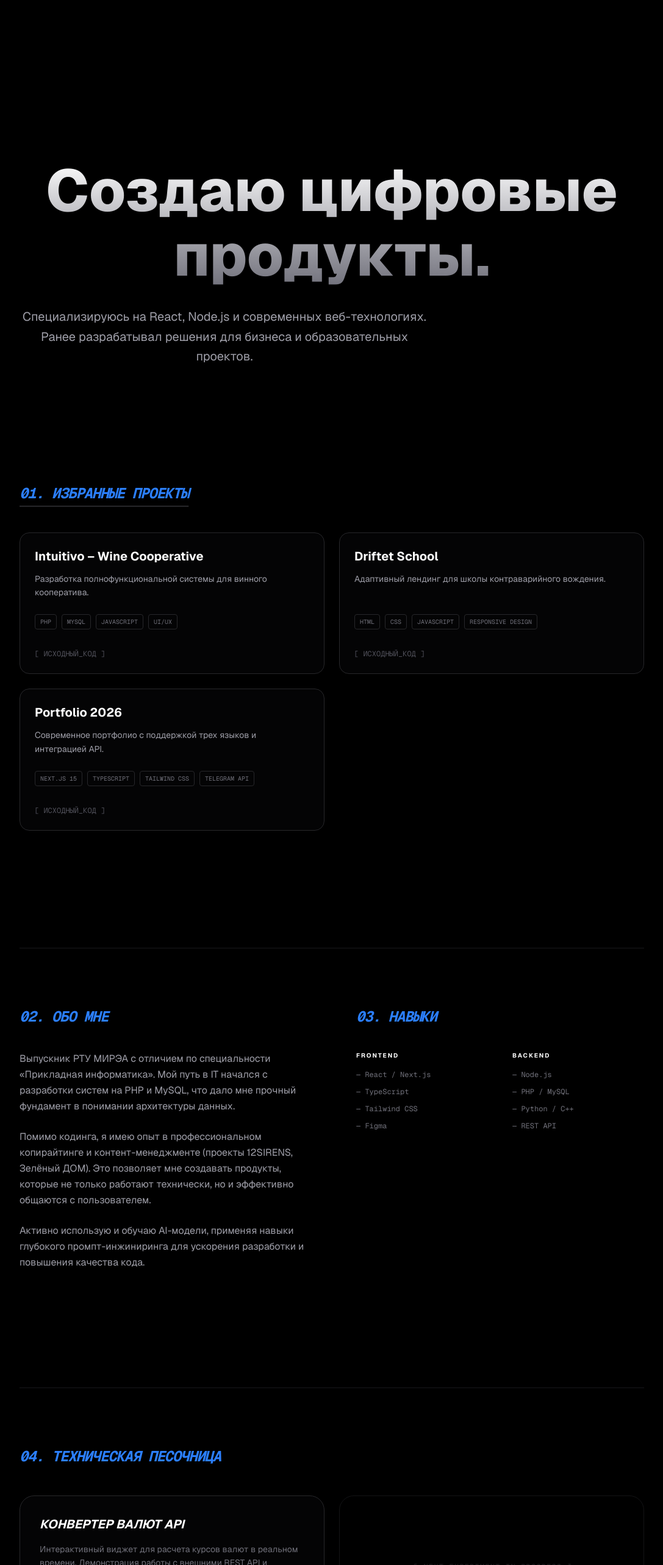
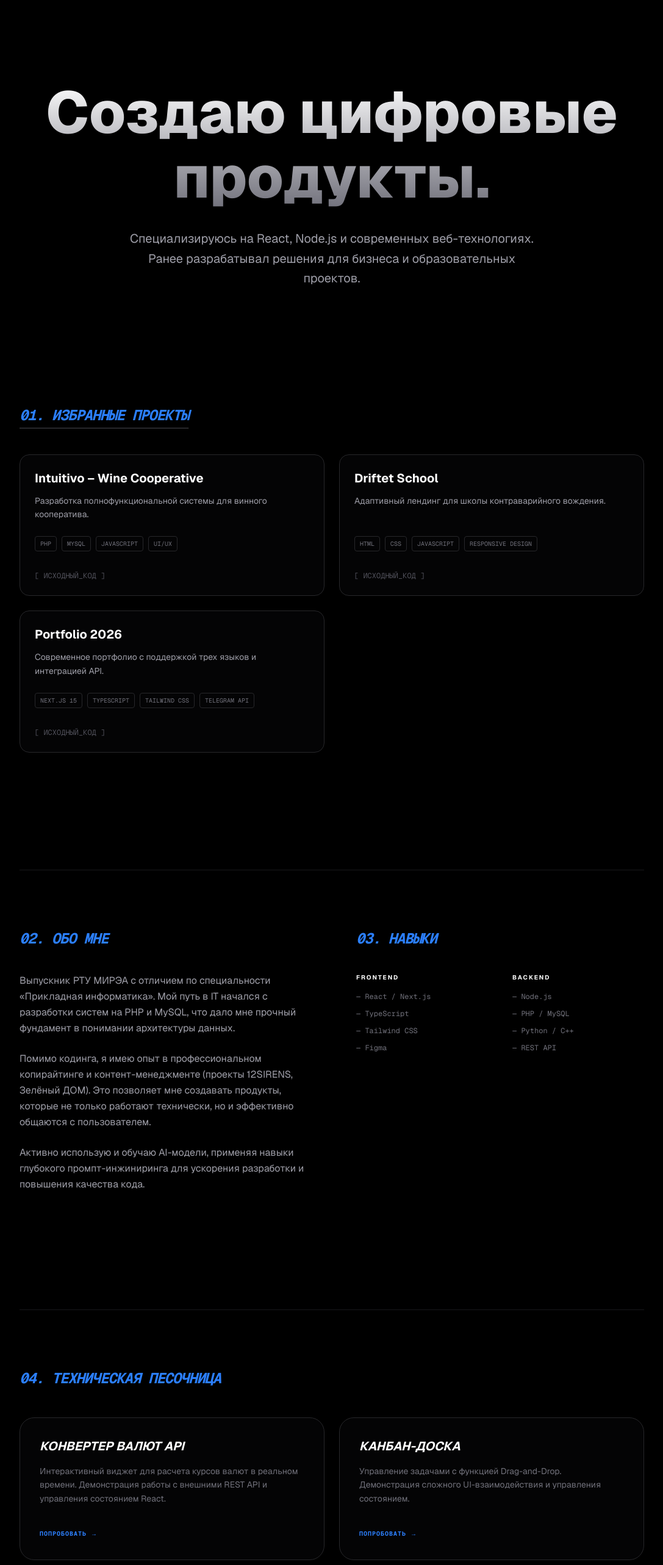
Before and after one commit to iliaarkov/portfolio-2026, a Next.js app: page / in a window 1280 px wide. Shown: the part 160-2726 px from the top of the page at 61% size, without its empty margins (96-1183 px from the left). Built offline with nearby package versions, Linux system fonts and the light colour scheme.

Commit message:
add block for Task on main page and fix tasks/page.tsx

```diff
--- a/src/app/page.tsx
+++ b/src/app/page.tsx
@@ -44,13 +44,13 @@ export default function Home() {
         </div>
 
         {/* Hero Section */}
-				<section className="w-full max-w-5xl mt-32 md:mt-48 text-center">
+				<section className="w-full max-w-5xl mt-32 md:mt-48">
 					<Reveal>
-						<div className="mt-32 text-center">
+						<div className="text-center flex flex-col items-center"> {/* Добавили центрирование контейнера */}
 							<h2 className="text-5xl md:text-8xl font-extrabold mb-8 bg-gradient-to-b from-white to-zinc-500 bg-clip-text text-transparent leading-[1.1]">
 								{t.heroTitle}
 							</h2>
-							<p className="text-center text-xl text-zinc-400 max-w-2xl leading-relaxed">
+							<p className="text-center text-xl text-zinc-400 max-w-2xl leading-relaxed mx-auto"> {/* Добавили mx-auto */}
 								{t.heroSub}
 							</p>
 						</div>
@@ -121,17 +121,30 @@ export default function Home() {
 					</Reveal>
 				</section>
 
-				{/* Playground */}
+				{/* PLAYGROUND */}
 				<section className="w-full max-w-5xl mt-48 border-t border-zinc-900 pt-24 text-left">
 					<Reveal>
 						<h2 className="text-2xl font-bold mb-12 text-blue-500 font-mono italic uppercase tracking-tighter">
 							{t.playgroundTitle}
 						</h2>
 						<div className="grid grid-cols-1 md:grid-cols-2 gap-6">
+
+							{/* КАРТОЧКА 1: КОНВЕРТЕР */}
 							<Link href="/playground/currency">
-								<div className="group p-8 rounded-3xl border border-zinc-800 bg-zinc-900/20 hover:border-blue-500/50 transition-all cursor-pointer">
+								<div className="group p-8 rounded-3xl border border-zinc-800 bg-zinc-900/20 hover:border-blue-500/50 transition-all cursor-pointer h-full">
 									<h3 className="text-xl font-bold mb-4 text-white uppercase italic">{t.converterTitle}</h3>
 									<p className="text-zinc-500 text-sm mb-8 leading-relaxed">{t.converterSub}</p>
+									<span className="text-[10px] font-bold text-blue-500 group-hover:translate-x-2 transition-transform inline-block font-mono uppercase tracking-widest">
+										{t.tryTool}
+									</span>
+								</div>
+							</Link>
+
+							{/* КАРТОЧКА 2: КАНБАН (TASKS) */}
+							<Link href="/playground/tasks">
+								<div className="group p-8 rounded-3xl border border-zinc-800 bg-zinc-900/20 hover:border-blue-500/50 transition-all cursor-pointer h-full">
+									<h3 className="text-xl font-bold mb-4 text-white uppercase italic">{t.tasksTitle}</h3>
+									<p className="text-zinc-500 text-sm mb-8 leading-relaxed">{t.tasksSub}</p>
 									<span className="text-[10px] font-bold text-blue-500 group-hover:translate-x-2 transition-transform inline-block font-mono uppercase tracking-widest">
 										{t.tryTool}
 									</span>
@@ -140,6 +153,7 @@ export default function Home() {
 							<div className="p-8 rounded-3xl border border-zinc-800 bg-zinc-900/5 opacity-50 flex items-center justify-center italic text-zinc-700 text-xs font-mono uppercase tracking-widest">
 								[ Next_Experiment_In_Progress ]
 							</div>
+
 						</div>
 					</Reveal>
 				</section>
--- a/src/app/playground/tasks/page.tsx
+++ b/src/app/playground/tasks/page.tsx
@@ -55,15 +55,14 @@ export default function KanbanBoard() {
   const [inputValue, setInputValue] = useState('');
 
   // Загрузка из LocalStorage
-  useEffect(() => {
+	useEffect(() => {
 		const saved = localStorage.getItem('portfolio-tasks');
 		if (saved) {
 			try {
-				// Мы добавляем "as Task[]", чтобы указать тип явно
-				const parsedTasks = JSON.parse(saved) as Task[];
-				setTasks(parsedTasks);
-			} catch (error) {
-				console.error("Ошибка парсинга задач:", error);
+				const parsed = JSON.parse(saved) as Task[];
+				setTasks(parsed);
+			} catch (e) {
+				console.error("Failed to load tasks", e);
 			}
 		}
 	}, []);
```
